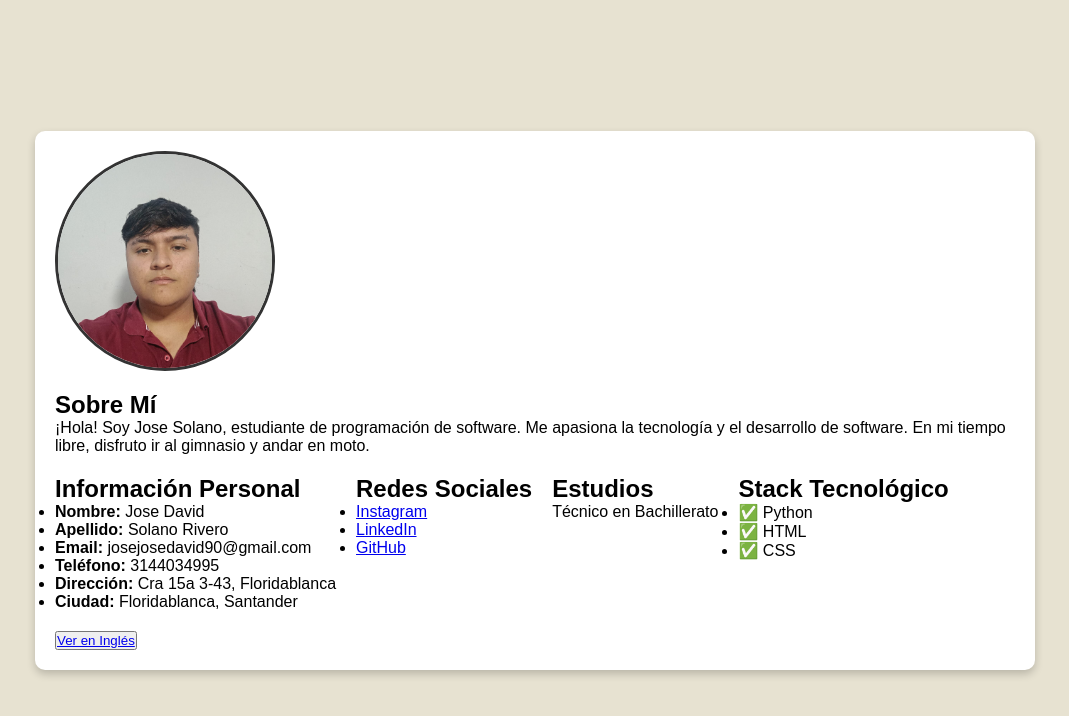
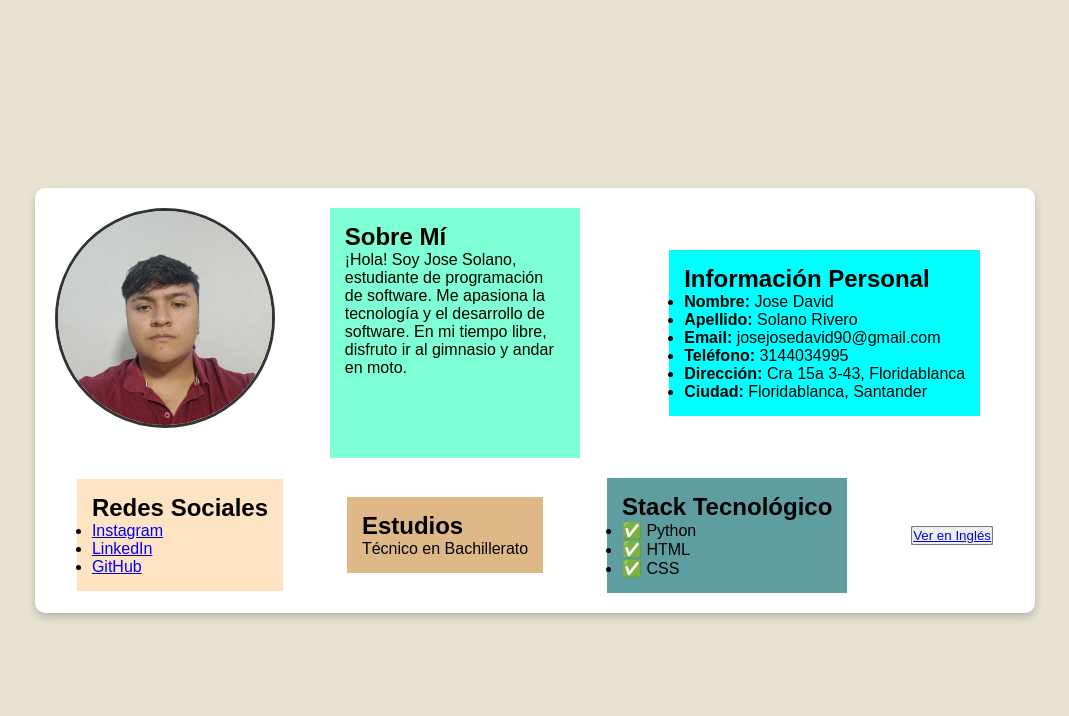
Before and after one commit to Josesolano258/Portafolio, a plain HTML site: page index.html in a window 1280 px wide. Shown: the whole page, without its empty margins (105-1174 px from the left). Drawn offline with Linux system fonts and the light colour scheme.

Commit message:
Modificamos un poco el CSS para el diseño del portafolio

```diff
--- a/Css/style.css
+++ b/Css/style.css
@@ -38,3 +38,44 @@ body {
     height: 100%;
     object-fit: cover; /* Ajusta la imagen dentro del círculo sin deformarla */
 }
+
+.about {
+    background-color: aquamarine;
+    height: 250px;
+    width: 250px;
+    padding: 15px;
+    margin: auto;
+}
+
+.personal-info {
+    background-color: aqua;
+    padding: 15px;
+    margin: auto;
+}
+
+.social-media {
+    background-color: bisque;
+    padding: 15px;
+    margin: auto;
+}
+
+.studies {
+    background-color: burlywood;
+    padding: 15px;
+    margin: auto;
+}
+
+.stack {
+    background-color: cadetblue;
+    padding: 15px;
+    margin: auto;
+}
+
+.view-language {
+    background-color: coral;
+    margin: auto;
+}
+
+.view-language button {
+    text-align: center;
+}
```
